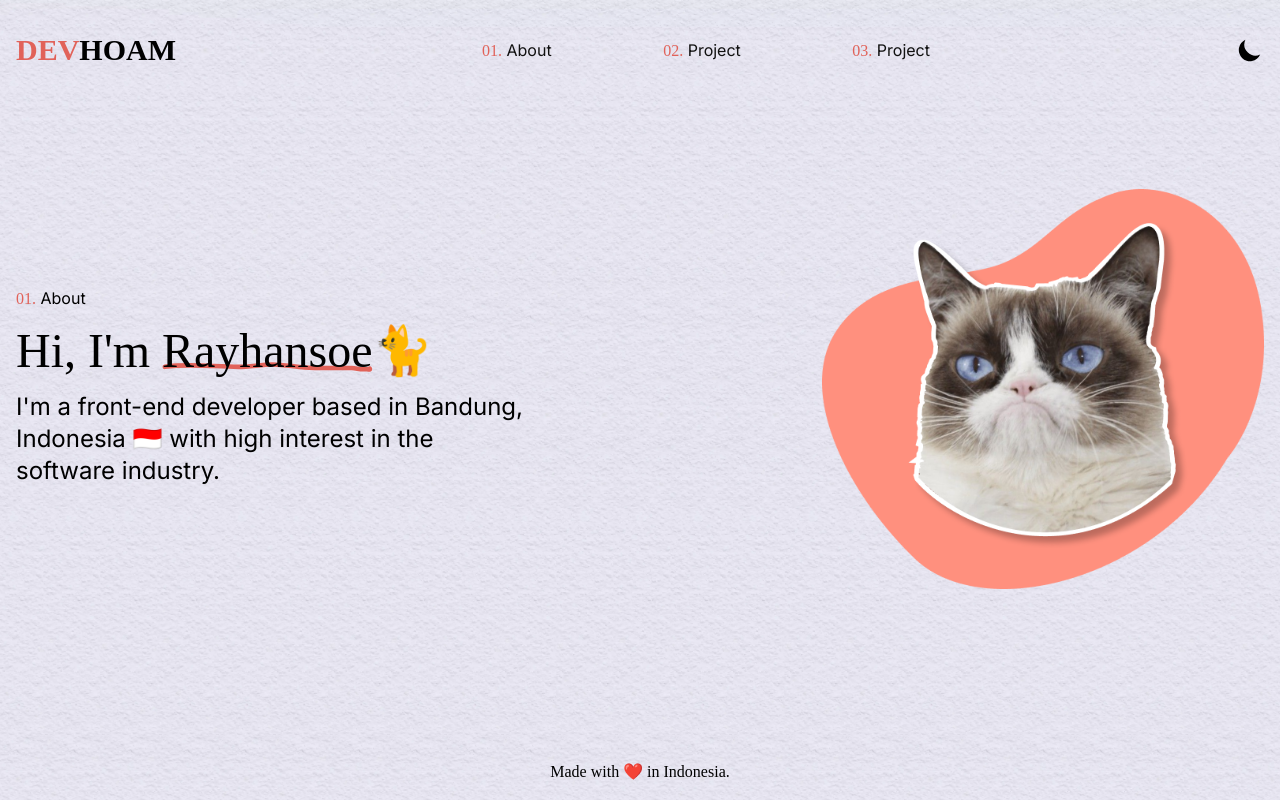
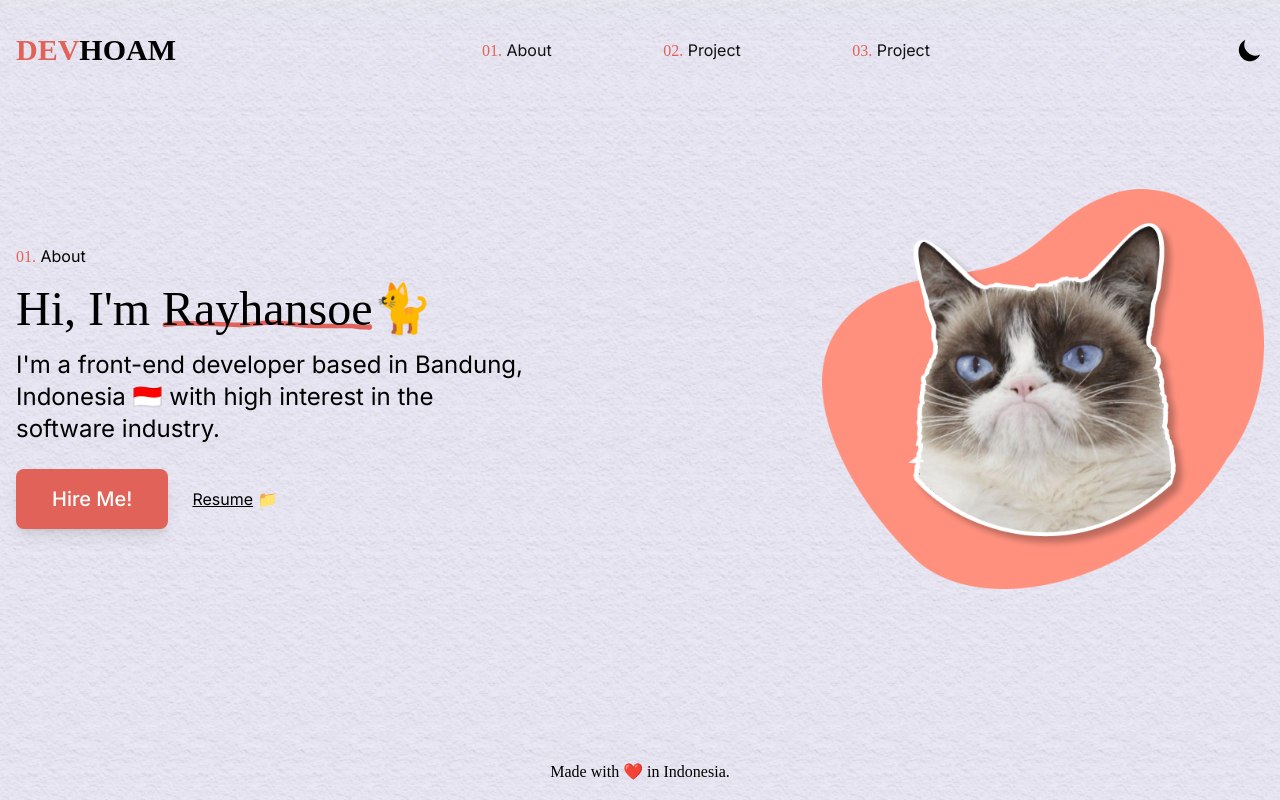
Before and after one commit to rayhansoe/rayhansoe.github.io, a Next.js app: page / in a window 1280 px wide. Built offline with nearby package versions, Linux system fonts and the light colour scheme; a web font is replaced by a local one.

Commit message:
add buttons in text section.

```diff
--- a/components/Hero.jsx
+++ b/components/Hero.jsx
@@ -1,7 +1,7 @@
 import next from 'next'
 import dynamic from 'next/dynamic'
 import Image from 'next/image'
-import Link from 'next/link'
+import styles from '../styles/Hero.module.scss'
 
 const Container = dynamic(() => import('./Container'))
 
@@ -66,6 +66,24 @@ const Hero = () => {
 							I&apos;m a front-end developer based in Bandung, Indonesia 🇮🇩 with high interest in
 							the software industry.
 						</p>
+						<div className='flex flex-col gap-6 pt-2 lg:flex-row'>
+							<button
+								className='px-9 py-4 text-xl font-medium bg-primary-color bg-opacity-100
+																										rounded-lg shadow-lg text-text-light
+
+																										active:bg-opacity-90
+
+																										focus:outline-none focus:underline focus:ring-4
+																										focus:ring-primary-color focus:bg-opacity-75
+
+																										hover:underline hover:bg-opacity-80 hover:shadow-xl'>
+								Hire Me!
+							</button>
+							<button className={styles.secButton}>
+								<span className='underline'>Resume</span> <span className={styles.icon}>📁</span>
+								<span className={styles.icon2}>📂</span>
+							</button>
+						</div>
 					</div>
 				</div>
 			</Container>
```
